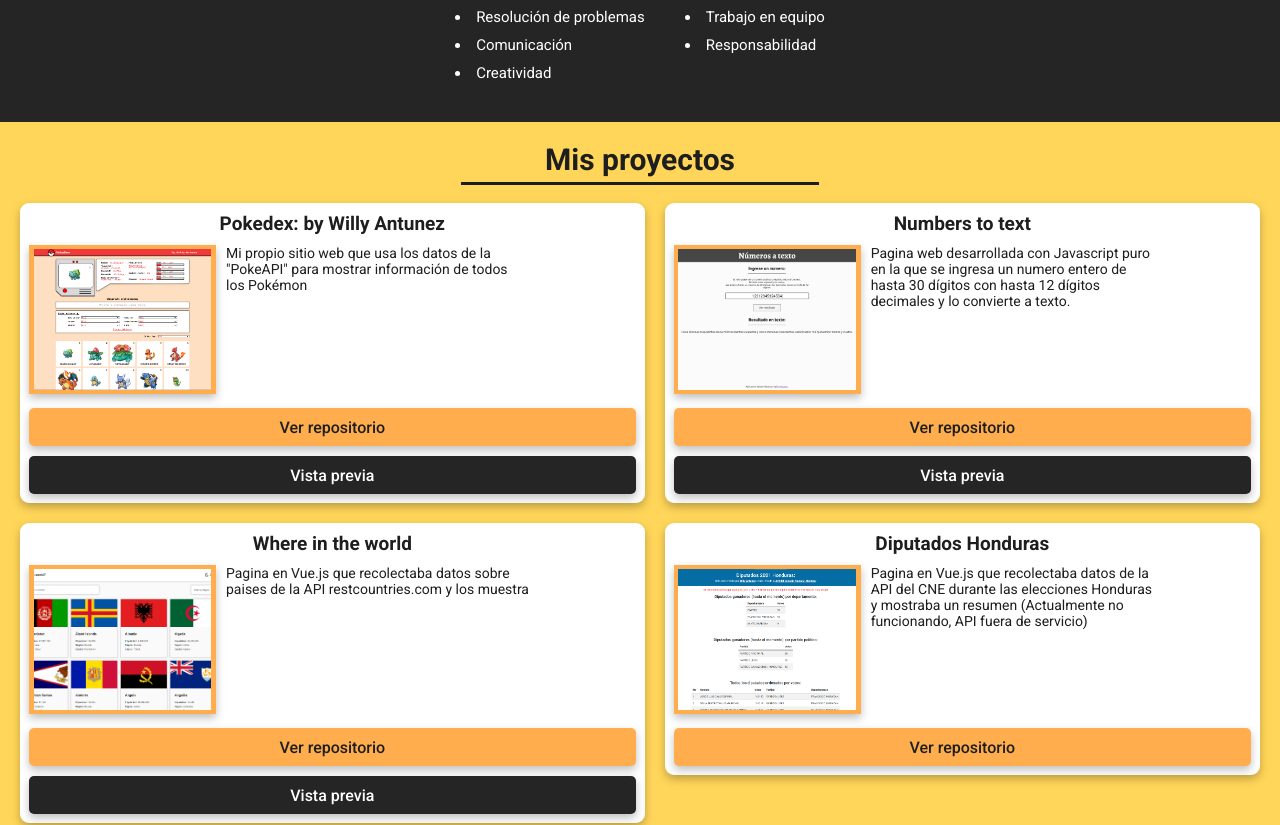
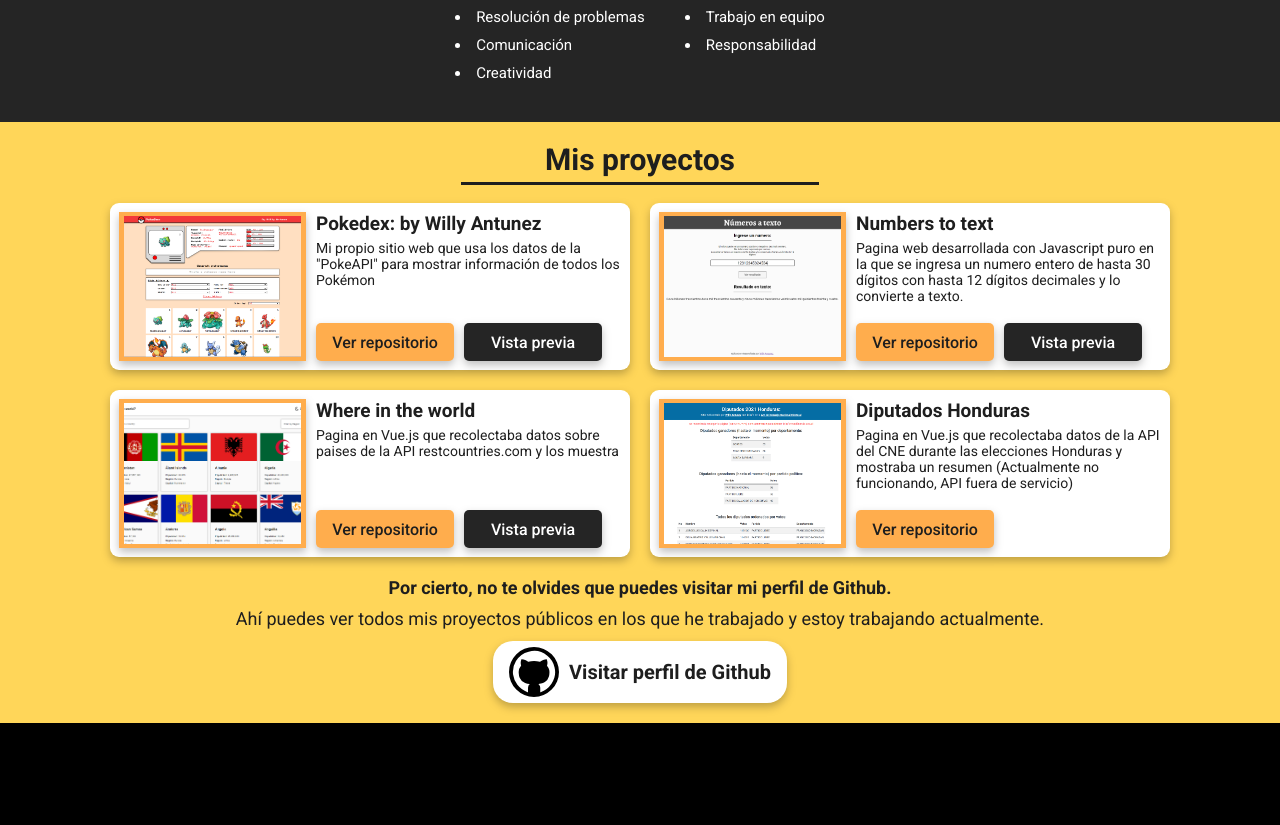
Before and after one commit to WillyAntunez/willy-antunez-portfolio, a React (Vite) app: page / in a window 1280 px wide. Shown: the part 1180-2005 px from the top of the page. After the commit the page ends 1903 px from the top, so only its background shows below. Built offline with nearby package versions, Linux system fonts and the light colour scheme; a web font is replaced by a local one.

Commit message:
Projects: responsive terminado

```diff
--- a/src/components/ProjectCard.jsx
+++ b/src/components/ProjectCard.jsx
@@ -6,12 +6,12 @@
     <div className='projectCard'>
         <p className="projectCard__title">{ title }</p>
 
-        <div className="projectCard__content">
-          <div className='projectCard__image'>
-            <img src={`src/assets/img/projects/${id}.png`} alt={`project "${ title }"`} />
-          </div>
-          <p className='projectCard__description'>{description}</p>
+
+        <div className='projectCard__image'>
+          <img src={`src/assets/img/projects/${id}.png`} alt={`project "${ title }"`} />
         </div>
+        <p className='projectCard__description'>{description}</p>
+
 
         <div className='projectCard__buttons'>
           <a className='projectCard__button projectCard__button--repo'
--- a/src/components/Projects.jsx
+++ b/src/components/Projects.jsx
@@ -10,7 +10,7 @@
 
 export const Projects = () => {
     const {projects, social} = useContext(ProfileContext);
-    console.log(projects)
+
     return (
         <div className='myProjects__container'>
             <div className='myProjects'>
--- a/src/components/Projects.scss
+++ b/src/components/Projects.scss
@@ -71,24 +71,26 @@
     background-color: $white;
     margin-bottom: 1rem;
     border-radius: .9rem;
-    display: flex;
-    flex-direction: column;
-    justify-content: center;
-    align-items: center;
     padding: .9rem;
     margin-bottom: 3rem;
+
+    display: grid;
+    grid-template-columns: repeat(2, auto);
+    grid-template-rows: repeat(3, auto);
+    justify-items: center;
+    column-gap: 1rem;
+    row-gap: 1rem;
+
+    grid-template-areas:
+        'title title'
+        'image description'
+        'buttons buttons'
+    ;
 
     &__title{
         font-weight: $bold;
         font-size: 1.9rem;
-        margin-bottom: 1rem;
-    }
-
-    &__content{
-        width: 100%;
-        display: flex;
-        column-gap: 1rem;
-        margin-bottom: 1.4rem;
+        grid-area: title;
     }
 
     &__image{
@@ -110,14 +112,16 @@
     }
 
     &__description {
-        width: 50%;
+        width: 100%;
         font-size: 1.4rem;
+        grid-area: description;
     }
 
     &__buttons {
         width: 100%;
         display: flex;
         flex-direction: column;
+        grid-area: buttons;
     }
 
     &__button {
@@ -164,16 +168,17 @@
 
     .projectCard {
         margin-bottom: unset;
-        &__content{
+
+        display: flex;
         flex-direction: column;
         align-items: center;
-        }
+        row-gap: 1rem;
+
         &__description {
             width: 100%;
         }
         &__image {
             width: 100%;
-            margin-bottom: 1rem;
         }
     }
 
@@ -197,14 +202,12 @@
     .projectCard {
         margin-bottom: 1rem;
 
-        &__content{
         display: flex;
         flex-direction: column;
-        }
+        align-items: center;
 
         &__image {
             width: 100%;
-            margin-bottom: 1rem;
         }
 
         &__description {
@@ -223,7 +226,6 @@
 
 /* Big phone responsive */
 @media only screen and (min-width: 600px) and (min-height: 600px) {
-
     .myProjects {
         padding: 2rem;
         &__projects{
@@ -237,15 +239,16 @@
             width: 35.8rem;
         }
     }
+}
 
-}
 @media only screen and (min-width: 600px) and (max-width: 799px) and (min-height: 600px) {
     .projectCard {
         margin-bottom: unset;
-        &__content{
+
+        display: flex;
         flex-direction: column;
         align-items: center;
-        }
+
         &__description {
             width: 100%;
         }
@@ -271,3 +274,72 @@
         margin: 0;
     }
 }
+
+/* 900PX (big phone landscape) */
+@media only screen and (min-width: 900px){
+
+    .myProjects{
+        max-width: 900px;
+        margin: 0 auto;
+
+    }
+
+    .projectCard {
+        &__description {
+            font-size: 1.4rem;
+        }
+
+        &__buttons {
+            flex-direction: row;
+            column-gap: 1rem;
+
+        }
+        &__button{
+            &--repo{
+                margin: 0;
+            }
+            &--preview{
+                margin: 0;
+            }
+        }
+    }
+
+}
+
+@media only screen and (min-width: 1200px){
+    .myProjects{
+        max-width: 1100px;
+
+        &__projects{
+        }
+    }
+
+    .projectCard {
+        width: 100%;
+        height: 100%;
+        align-items: start;
+        justify-items: start;
+
+        row-gap: 0rem;
+        column-gap: 1rem;
+
+        grid-template-columns: auto 1fr;
+        grid-template-rows: auto 1fr auto;
+        grid-template-areas:
+            'image title'
+            'image description'
+            'image buttons'
+        ;
+
+        &__title {
+            margin-bottom: .5rem;
+        }
+
+        &__buttons{
+        }
+
+        &__button{
+            width: 13.8rem;
+        }
+    }
+}
```
Also changed, not shown: src/components/Skills.scss (line endings or trailing spaces). Lines whose indentation alone changed are shown as unchanged.
